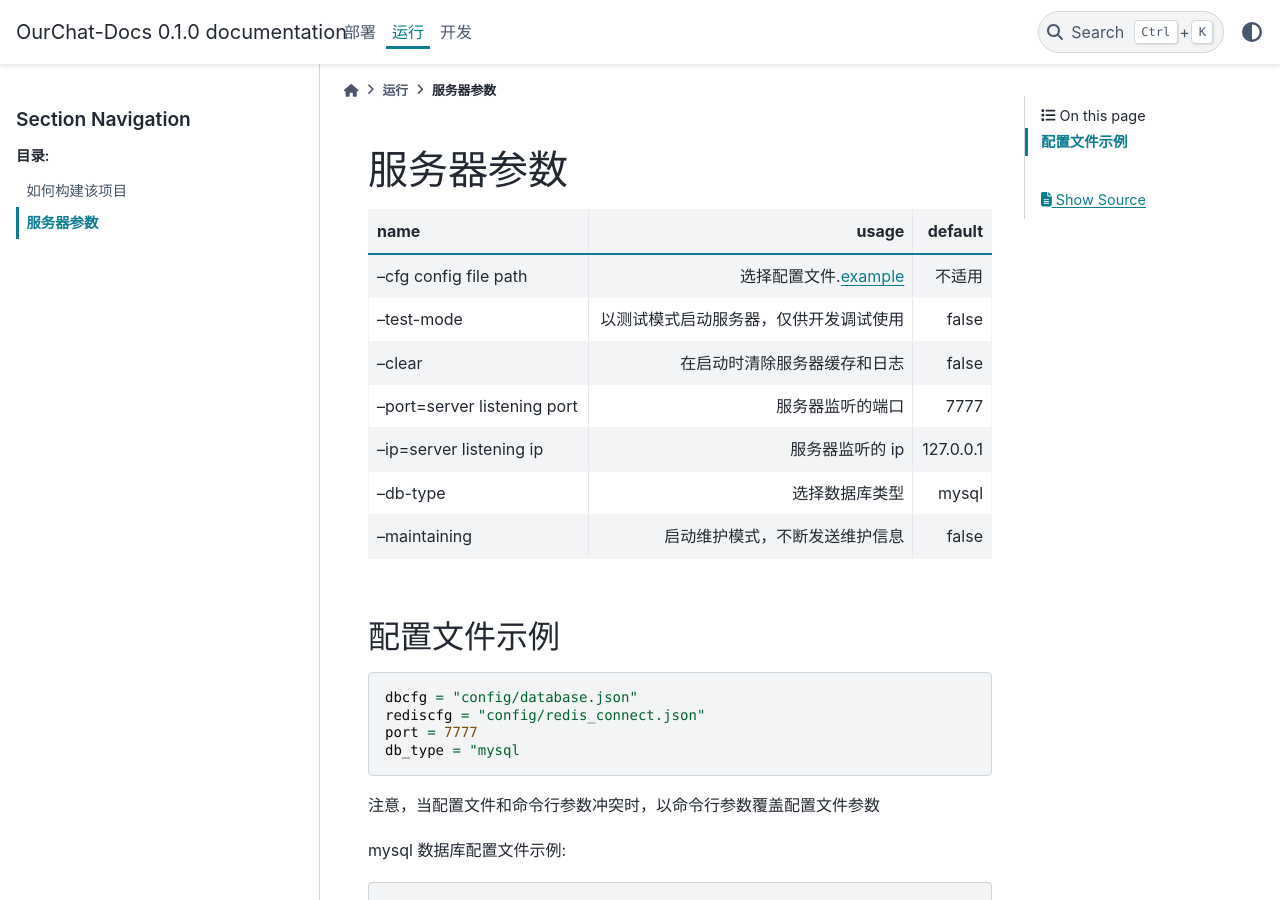
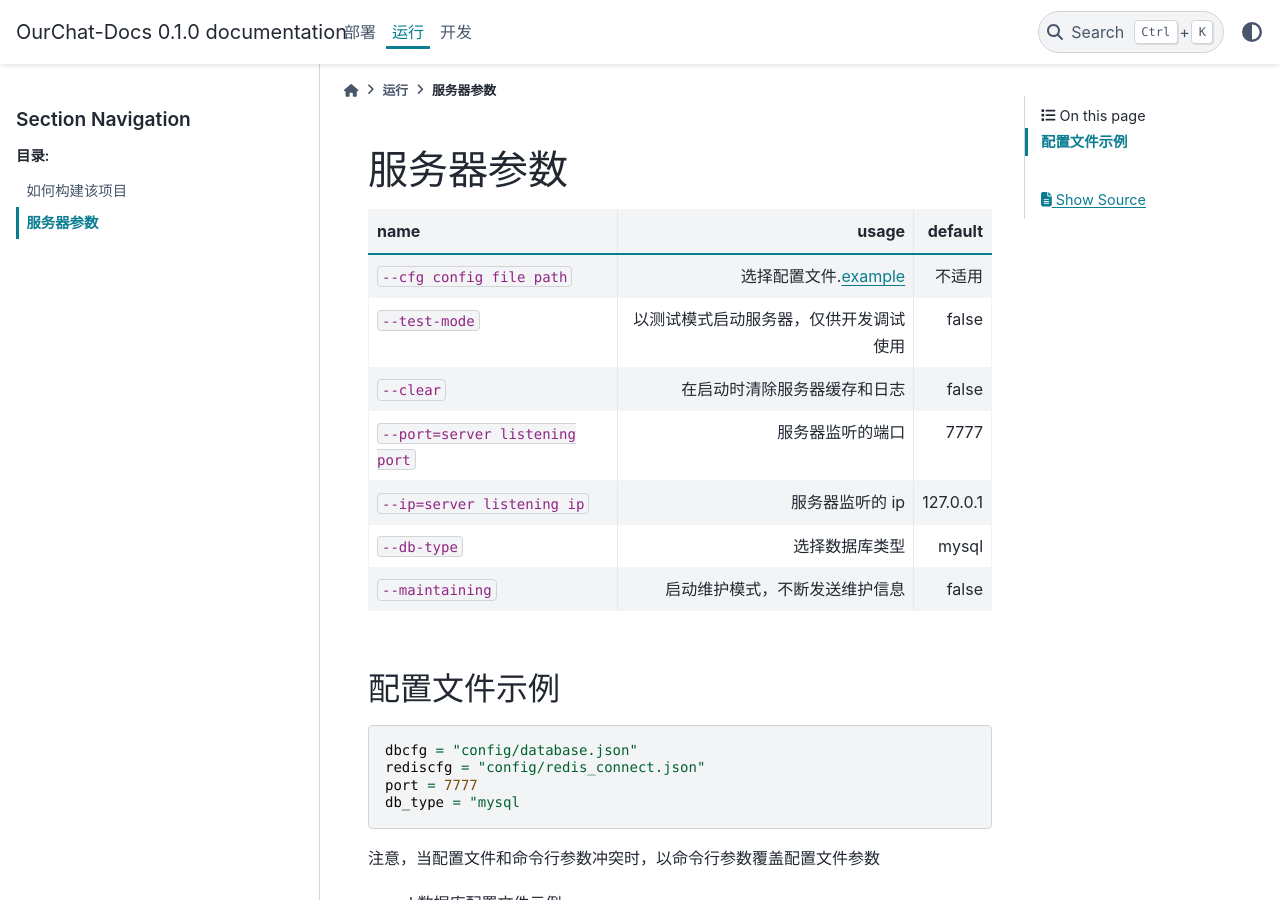
Before and after one commit to SkyUOI/OurChat-Docs, a Sphinx documentation site: the page built from docs/source/docs/run/server_argv.md, in a window 1280 px wide and 900 px high. Built offline with Sphinx 7.4.7 and the PyData theme 0.15.4, drawn with Linux system fonts in a browser that asks for light colours.

```diff
--- a/docs/source/docs/run/server_argv.md
+++ b/docs/source/docs/run/server_argv.md
@@ -1,14 +1,14 @@
 # 服务器参数
 
-| name                         |                                  usage |   default |
-| :--------------------------- | -------------------------------------: | --------: |
-| --cfg config file path       |  选择配置文件.[example](#配置文件示例) |    不适用 |
-| --test-mode                  | 以测试模式启动服务器，仅供开发调试使用 |     false |
-| --clear                      |           在启动时清除服务器缓存和日志 |     false |
-| --port=server listening port |                       服务器监听的端口 |      7777 |
-| --ip=server listening ip     |                        服务器监听的 ip | 127.0.0.1 |
-| --db-type                    |                         选择数据库类型 |     mysql |
-| --maintaining                |         启动维护模式，不断发送维护信息 |     false |
+| name                           |                                  usage |   default |
+| :----------------------------- | -------------------------------------: | --------: |
+| `--cfg config file path`       |  选择配置文件.[example](#配置文件示例) |    不适用 |
+| `--test-mode`                  | 以测试模式启动服务器，仅供开发调试使用 |     false |
+| `--clear`                      |           在启动时清除服务器缓存和日志 |     false |
+| `--port=server listening port` |                       服务器监听的端口 |      7777 |
+| `--ip=server listening ip`     |                        服务器监听的 ip | 127.0.0.1 |
+| `--db-type`                    |                         选择数据库类型 |     mysql |
+| `--maintaining`                |         启动维护模式，不断发送维护信息 |     false |
 
 ## 配置文件示例
 
```
Also changed, not shown: 1 other file.
